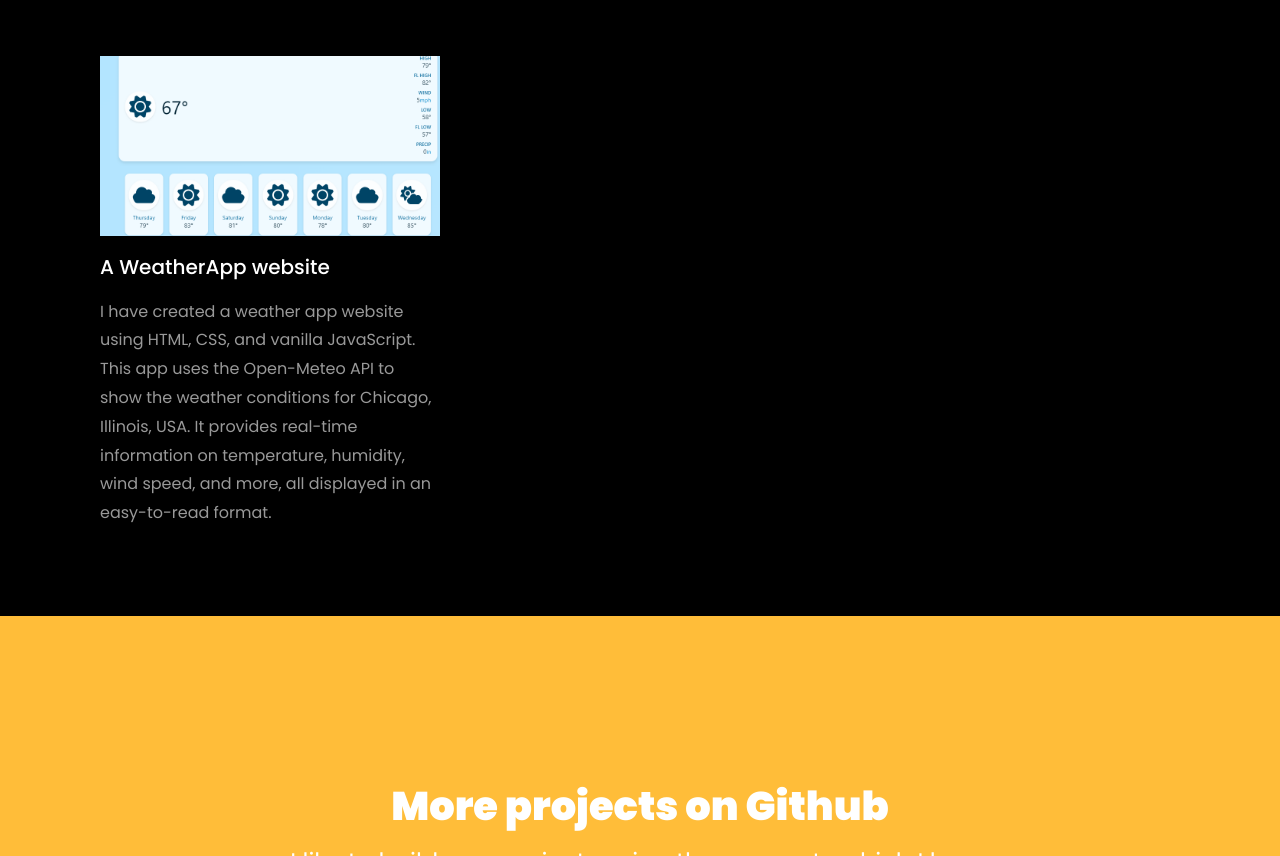
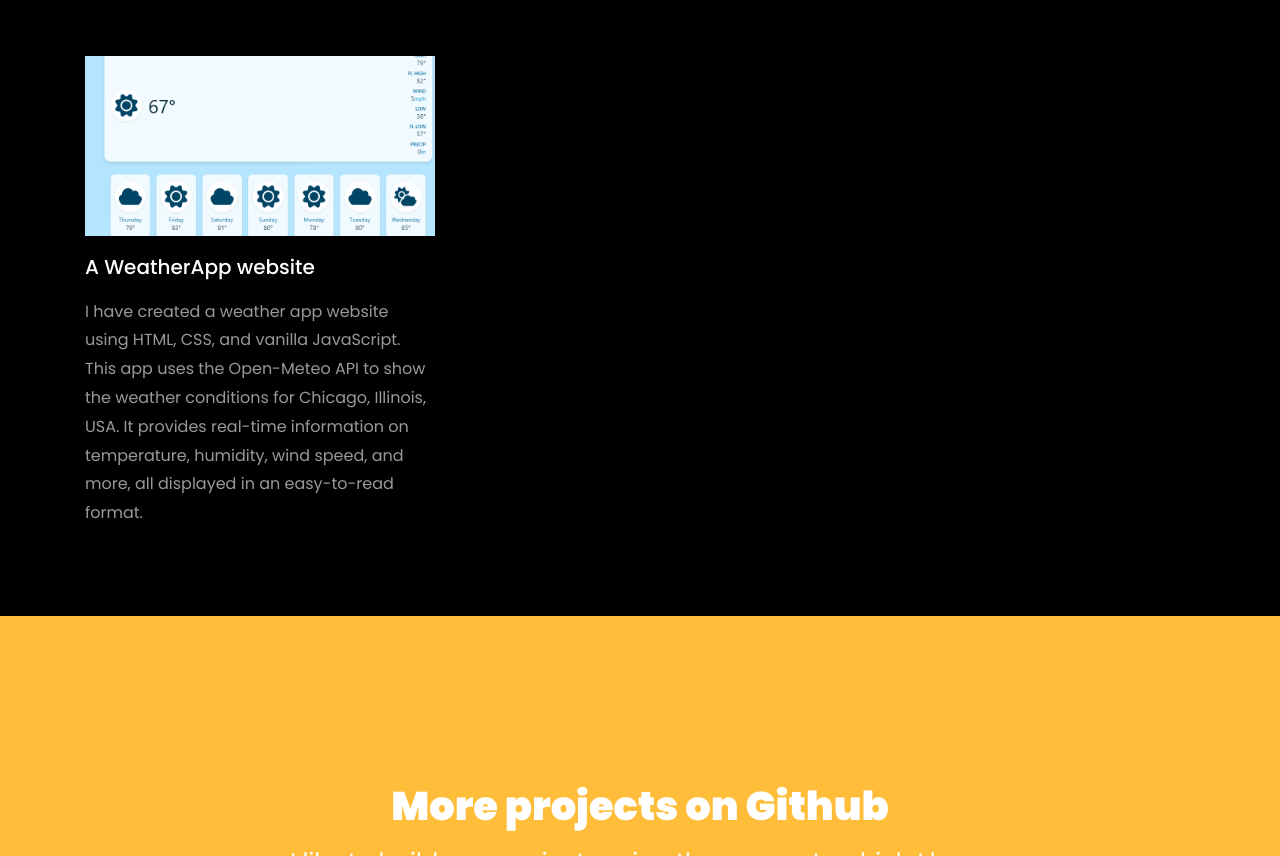
Before and after one commit to shaurya1000/shaurya1000.github.io, a plain HTML site: page index.html in a window 1280 px wide. Shown: the part 4869-5725 px from the top of the page. Drawn offline with Linux system fonts and the light colour scheme; files whose address does not match are found by name.

Commit message:
Update index.html

```diff
--- a/index.html
+++ b/index.html
@@ -416,9 +416,7 @@
 		</div>
 	  </div>
 
-	  <!-- Second row of projects -->
 	  <div class="row d-flex">
-		<!-- Project 4 -->
 		<div class="col-md-4 d-flex ftco-animate">
 		  <div class="blog-entry justify-content-end">
 			<a href="https://github.com/shaurya1000/license-plate" class="block-20 zoom-effect" style="background-image: url('./images/proj_4.JPG');">
@@ -430,7 +428,6 @@
 		  </div>
 		</div>
 
-		<!-- Project 5 -->
 		<div class="col-md-4 d-flex ftco-animate">
 		  <div class="blog-entry justify-content-end">
 			<a href="https://github.com/shaurya1000/NativeTongueTranslator" class="block-20 zoom-effect" style="background-image: url('./images/proj_7.JPG');">
@@ -442,7 +439,6 @@
 		  </div>
 		</div>
 
-		<!-- Project 6 -->
 		<div class="col-md-4 d-flex ftco-animate">
 		  <div class="blog-entry">
 			<a href="https://github.com/shaurya1000/chatbot" class="block-20 zoom-effect" style="background-image: url('./images/proj_5.JPG');">
@@ -457,6 +453,8 @@
 
 
 <br>
+
+<div class="row d-flex">
 	  <div class="col-md-4 d-flex ftco-animate">
 		<div class="blog-entry">
 		<a href="https://github.com/shaurya1000/weatherapp" class="block-20 zoom-effect" style="background-image: url('./images/proj_6.JPG');">
@@ -468,6 +466,7 @@
 			This app uses the Open-Meteo API to show the weather conditions for Chicago, Illinois, USA.
 			It provides real-time information on temperature, humidity, wind speed, and more, all displayed in an easy-to-read format.
 			</p>
+		</div>
 		</div>
 	  </div>
 	</div>
```
